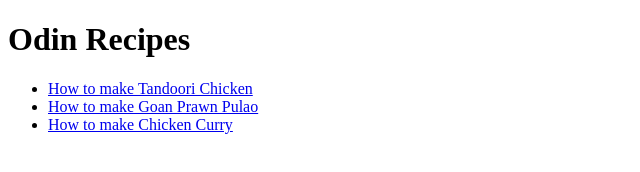
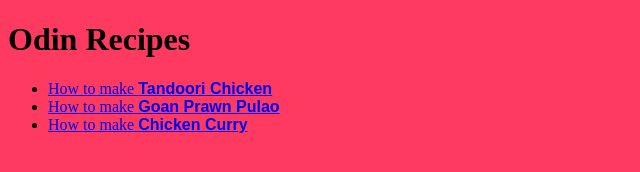
Before and after one commit to AaruushB/Odin_Project, a plain HTML site: page HTML and CSS/Project 1 - Recipes/index.html in a window 1280 px wide. Shown: the whole page, without its empty margins (0-640 px from the left). Drawn offline with Linux system fonts and the light colour scheme.

Commit message:
Added the styles, not good but ok

```diff
--- a/HTML and CSS/Project 1 - Recipes/index.html
+++ b/HTML and CSS/Project 1 - Recipes/index.html
@@ -5,19 +5,28 @@
     <meta name="viewport"
           content="width=device-width, user-scalable=no, initial-scale=1.0, maximum-scale=1.0, minimum-scale=1.0">
     <title>Recipes</title>
+    <style>
+        * {
+            background-color: #ff3a61;
+        }
+        span {
+            font-family: Arial, Helvetica, sans-serif;
+            font-weight: bolder;
+        }
+    </style>
 </head>
 <body>
     <h1>Odin Recipes</h1>
 <nav>
     <ul>
         <li>
-            <a href="recipes/tandoor.html">How to make Tandoori Chicken</a>
+            <a href="recipes/tandoor.html">How to make <span>Tandoori Chicken</span></a>
         </li>
         <li>
-            <a href="recipes/pulao.html">How to make Goan Prawn Pulao</a>
+            <a href="recipes/pulao.html">How to make <span>Goan Prawn Pulao</span></a>
         </li>
         <li>
-            <a href="recipes/curry.html">How to make Chicken Curry</a>
+            <a href="recipes/curry.html">How to make <span>Chicken Curry</span></a>
         </li>
     </ul>
 </nav>
```
